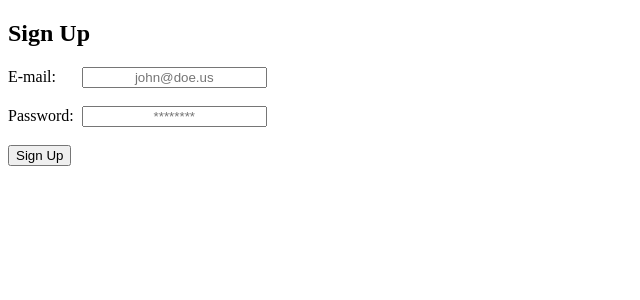
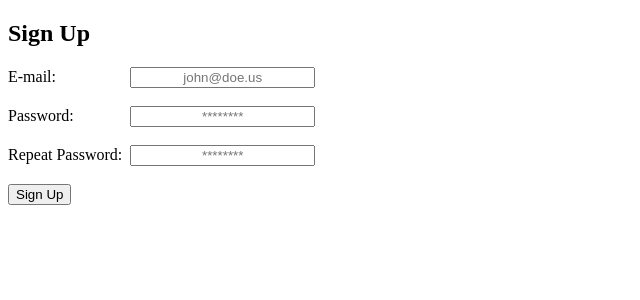
Before and after one commit to PPaviii/Airline, a PHP site: page /register.php in a window 1280 px wide. Shown: the top 300 px of the page, without its empty margins (0-640 px from the left). Run offline with PHP 8.4, Linux system fonts and the light colour scheme.

Commit message:
Improved registration with double password checking

```diff
--- a/register.js
+++ b/register.js
@@ -3,15 +3,26 @@ function check(){
     let formParam = document.getElementById("register");
 
     let mail = formParam.elements[0].value;
-    let password = formParam.elements[1].value;
+    let password1 = formParam.elements[1].value;
+    let password2 = formParam.elements[2].value;
+
+    if(password1 !== password2){
+        window.alert("The two passwords you inserted are different. Try again");
+        document.getElementById("pass1").value = "";
+        document.getElementById("pass1").style.borderColor = 'red';
+        document.getElementById("pass2").value = "";
+        document.getElementById("pass2").style.borderColor = 'red';
+        return false;
+    }
 
     let resultEmail = validateEmail(mail);
-    let resultPassword = validatePassword(password);
+    let resultPassword = validatePassword(password1);
 
     if(resultEmail === false || resultPassword === false){
         window.alert("Your username or password do not respect the registration policies. Try again");
         document.getElementById("name").value = "";
-        document.getElementById("pass").value = "";
+        document.getElementById("pass1").value = "";
+        document.getElementById("pass2").value = "";
         return false;
     }else{
         return true;
--- a/register.php
+++ b/register.php
@@ -17,8 +17,13 @@
     </p><br>
 
     <p>
-    <label for="pass">Password:&nbsp;&nbsp;</label>
-    <input type="password" name="pass" id="pass" placeholder="********" style="text-align: center">
+    <label for="pass">Password:</label>
+    <input type="password" name="pass1" id="pass1" placeholder="********" style="text-align: center">
+    </p><br>
+
+    <p>
+        <label for="pass">Repeat Password:&nbsp;&nbsp;</label>
+        <input type="password" name="pass2" id="pass2" placeholder="********" style="text-align: center">
     </p><br>
 
     <button type="submit" name="submit">Sign Up</button><br><br>
--- a/registerOk.php
+++ b/registerOk.php
@@ -1,6 +1,6 @@
 <?php
 
-if (isset($_POST["user"]) && isset($_POST["pass"])) {
+if (isset($_POST["user"]) && isset($_POST["pass1"]) && isset($_POST["pass2"])) {
 
     $servername = "localhost";
     $username = "s264970";
@@ -13,7 +13,7 @@ if (isset($_POST["user"]) && isset($_POST["pass"])) {
     }
 
     $username = $_POST["user"];
-    $password = password_hash($_POST["pass"], PASSWORD_DEFAULT);
+    $password = password_hash($_POST["pass1"], PASSWORD_DEFAULT);
 
     $sql = "INSERT INTO User (Username, Password) VALUES ('" . $username . "', '" . $password . "')";
 
```
